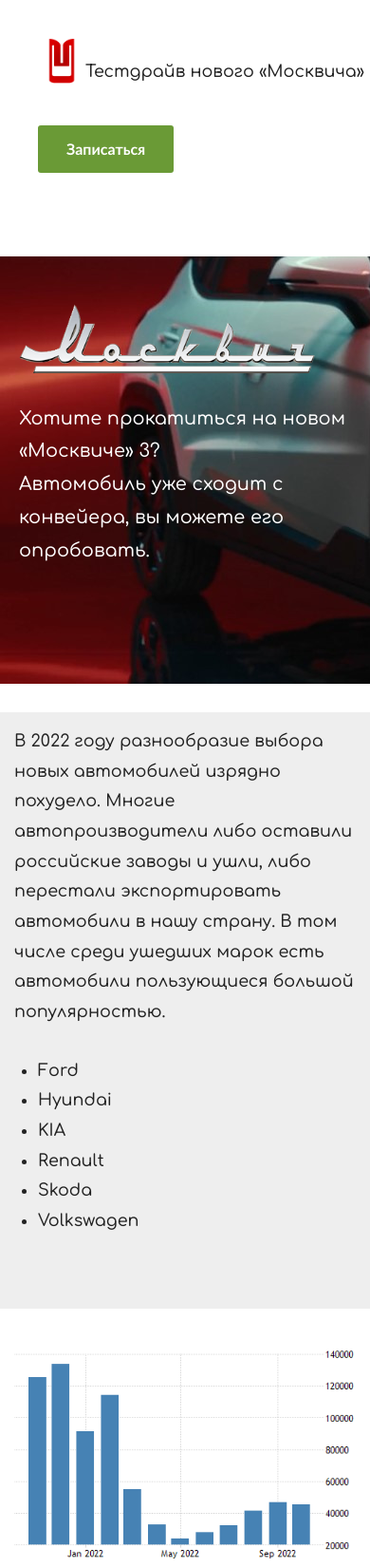
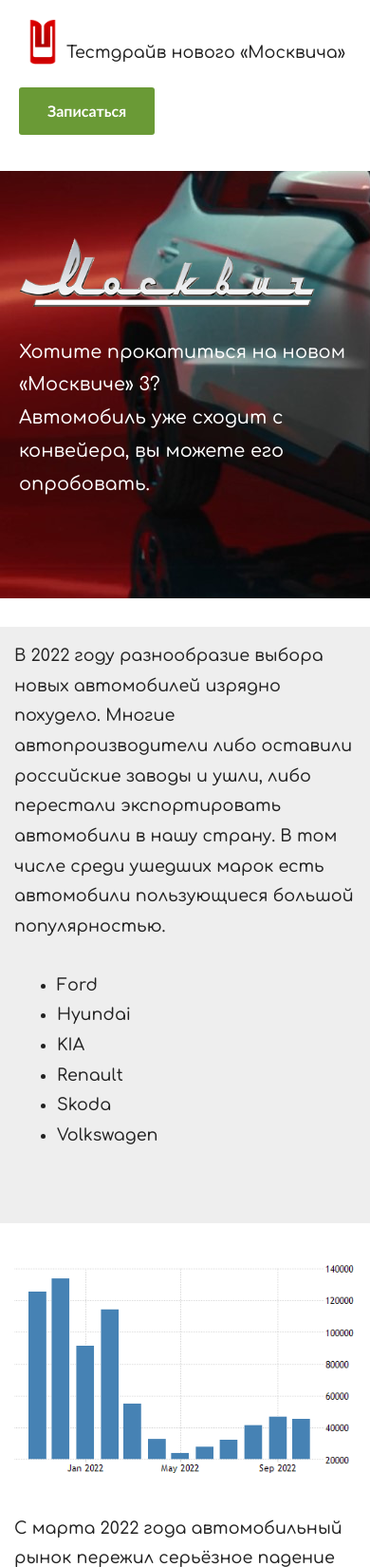
Before and after one commit to avshmygol/muscovite, a plain HTML site: page index.html in a window 390 px wide. Shown: the top 1650 px of the page at 95% size. Drawn offline with Linux system fonts and the light colour scheme.

Commit message:
Update Page CSS

```diff
--- a/css/flex.css
+++ b/css/flex.css
@@ -78,19 +78,6 @@
 @media (max-width: 960px) {
   .container {
     width: 100%;
-/*    font-size: 1.3em;*/
-  }
-
-  .header {
-    top: 0;
-    width: 100%;
-    height: 270px;
-  }
-
-  .header-logo,
-  .header-button {
-    float: none;
-    width: 100%;
   }
 
   .content_40_60,
@@ -106,9 +93,3 @@
     float: none;
   }
 }
-
-@media (max-width: 640px) {
-  .container {
-/*    font-size: 1.5em;*/
-  }
-}
--- a/css/form.css
+++ b/css/form.css
@@ -1,5 +1,5 @@
 .form {
-  padding: 15px;
+  padding-left: 20px;
 }
 
 .form-input-text {
--- a/css/header.css
+++ b/css/header.css
@@ -27,3 +27,16 @@
   display: block;
   padding-top: 20px ;
 }
+
+@media (max-width: 960px) {
+  .header {
+    height: 180px;
+  }
+
+  .header-logo,
+  .header-button {
+    float: none;
+    width: 100%;
+    margin: 20px;
+  }
+}
--- a/css/intro.css
+++ b/css/intro.css
@@ -47,7 +47,7 @@
 
 @media (max-width: 640px) {
   .intro-logo {
-    margin-top: 50px;
+    margin-top: 70px;
     margin-left: 20px;
   }
 
--- a/css/text.css
+++ b/css/text.css
@@ -14,7 +14,7 @@
 ul.list_with_buffer {
   margin-top: 15px;
   margin-bottom: 15px;
-  margin-left: 40px;
+  margin-left: 60px;
 }
 
 ol.list_with_buffer {
@@ -46,9 +46,13 @@
   padding: 15px;
 }
 
+.paragraph_right_20 {
+  padding: 10px 20px;
+}
+
 .paragraph_right {
   padding-top: 10px;
-  padding-left: 40px;
+  padding-left: 60px;
 }
 
 @media (max-width: 960px) {
--- a/index.html
+++ b/index.html
@@ -181,7 +181,7 @@
           </div>
         </div>
         <div class="content_60_40_right">
-          <p class="paragraph_right text_orange">Если вы находитесь в поиске нового автомобиля или просто интересуетесь новинкой, вы можете записаться на тестдрайв, который проводит наш автосалон</p>
+          <p class="paragraph_right_20 text_orange">Если вы находитесь в поиске нового автомобиля или просто интересуетесь новинкой, вы можете записаться на тестдрайв, который проводит наш автосалон</p>
           <div class="form">
             <form action="/leads" method="post">
               <p class="buffer-both">
```
